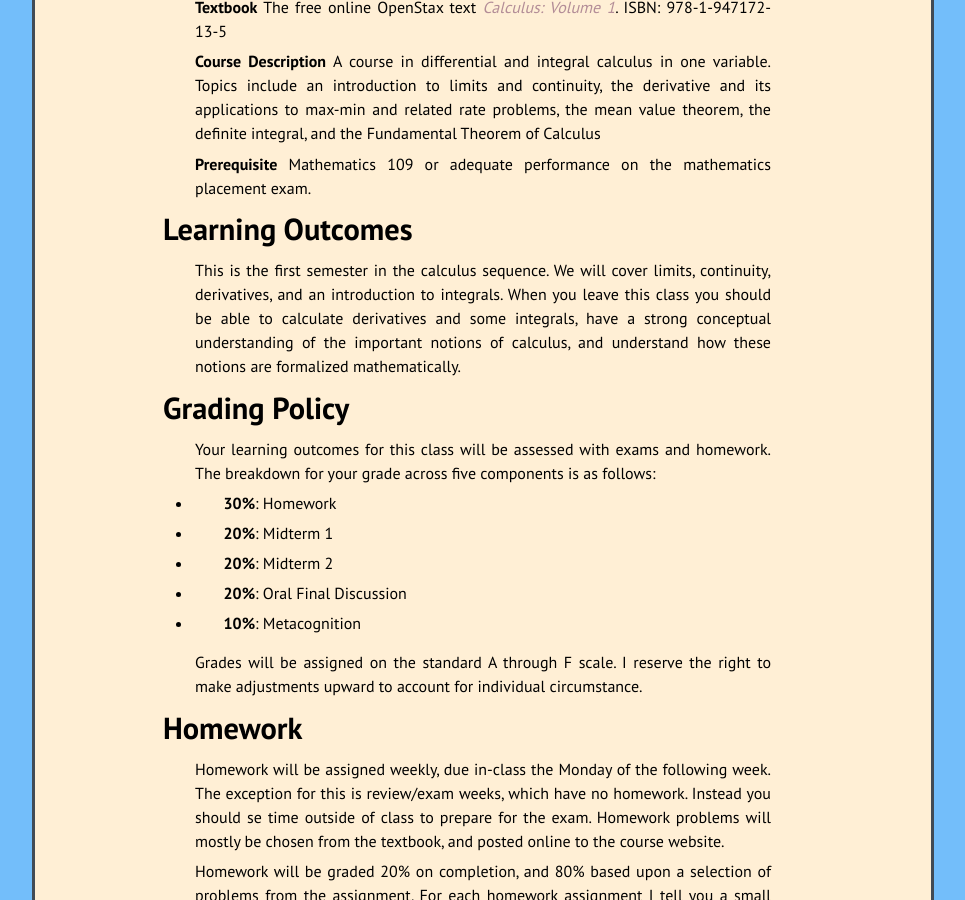
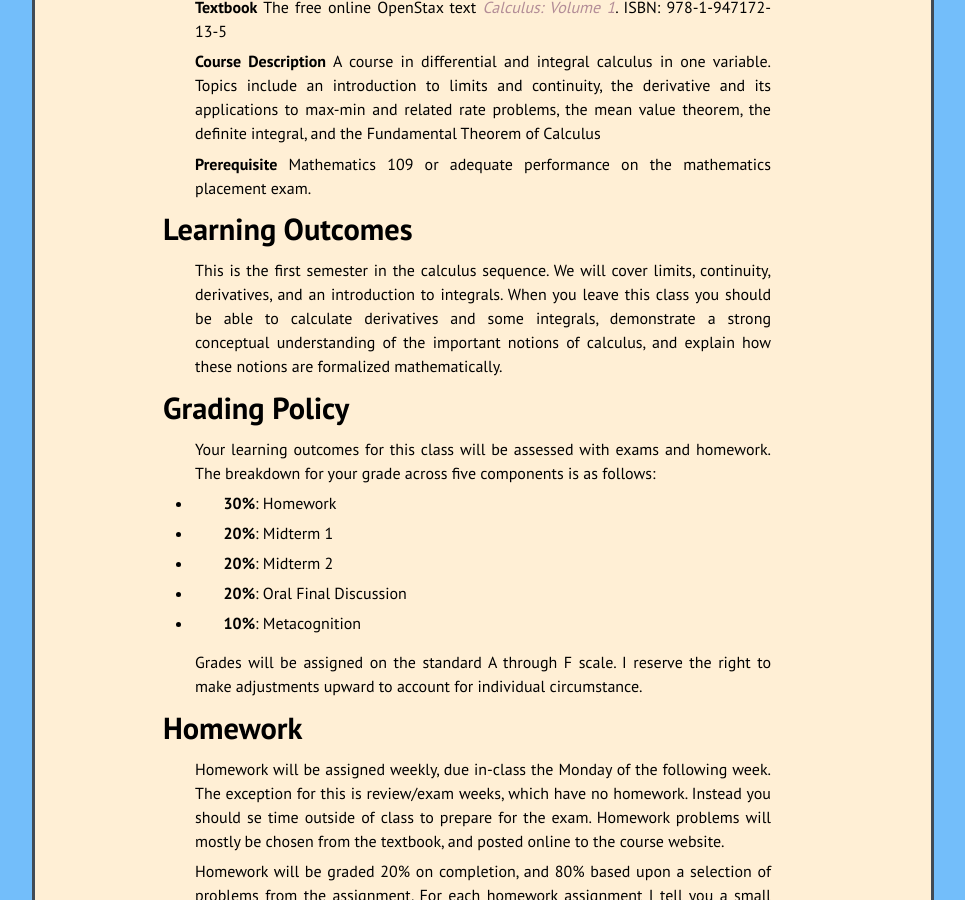
Before and after one commit to kamerynjw/kamerynjw.github.io, a Jekyll site: the page built from teaching/2023/math210/syllabus.md, in a window 1280 px wide and 900 px high, scrolled down 616 px. Shown: the whole window, without its empty margins (157-1122 px from the left). Built offline with Jekyll 4.4.1, drawn with Linux system fonts in a browser that asks for light colours; nearby versions of some CDN libraries.

Commit message:
small language tweak

```diff
--- a/teaching/2023/math210/syllabus.md
+++ b/teaching/2023/math210/syllabus.md
@@ -38,7 +38,7 @@ Class Information
 Learning Outcomes
 ========
 
-This is the first semester in the calculus sequence. We will cover limits, continuity, derivatives, and an introduction to integrals. When you leave this class you should be able to calculate derivatives and some integrals, have a strong conceptual understanding of the important notions of calculus, and understand how these notions are formalized mathematically.
+This is the first semester in the calculus sequence. We will cover limits, continuity, derivatives, and an introduction to integrals. When you leave this class you should be able to calculate derivatives and some integrals, demonstrate a strong conceptual understanding of the important notions of calculus, and explain how these notions are formalized mathematically.
 
 Grading Policy
 =======
```
